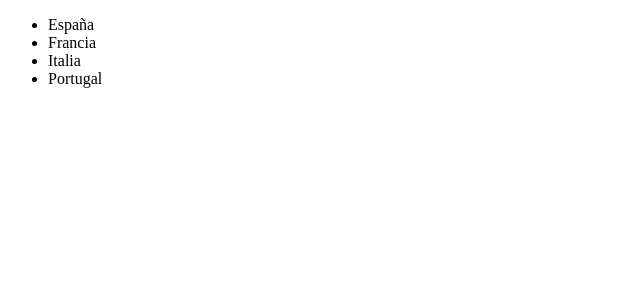
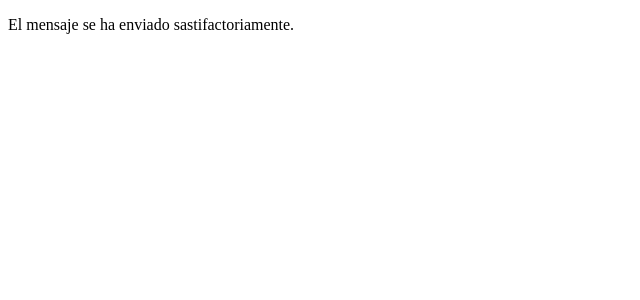
Before and after one commit to JuniorGodoyOrtega/practicas-vue, a Vue app in the folder helloworld/: page / in a window 1280 px wide. Shown: the top 300 px of the page, without its empty margins (0-640 px from the left). Built offline with nearby package versions, Linux system fonts and the light colour scheme.

Commit message:
v-bind, bindeo de datos por clases

```diff
--- a/helloworld/src/App.vue
+++ b/helloworld/src/App.vue
@@ -1,10 +1,10 @@
 <template>
-  <ExampleFor />
+  <ClassBind />
 </template>
 
 <script setup>
 // import CounterOption from "./components/CounterOption.vue";
-import ExampleFor from "./components/ExampleFor.vue";
+import ClassBind from "./components/ClassBind.vue";
 </script>
 
 <style>
--- /dev/null
+++ b/helloworld/src/components/ClassBind.vue
@@ -0,0 +1,17 @@
+<template>
+  <p
+    v-bind:class="{
+      danger: hasError,
+    }"
+  >
+    El mensaje se ha enviado sastifactoriamente.
+  </p>
+</template>
+<script setup>
+    let hasError = false;
+</script>
+<style>
+.danger {
+  color: red;
+}
+</style>
```
